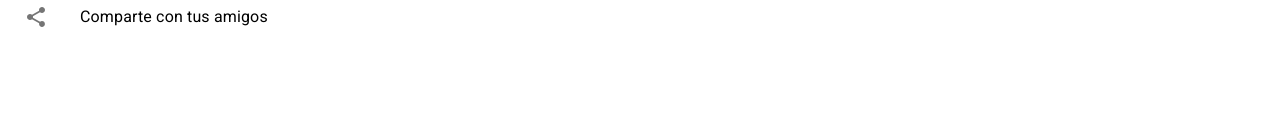
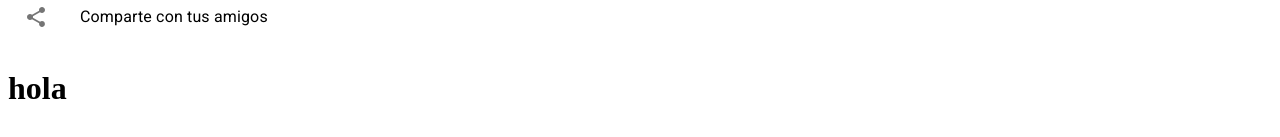
Before and after one commit to alfredomtzg/React-and-Material-UI, a React (Create React App) app: page / in a window 1280 px wide. Shown: the part 221-358 px from the top of the page. Built offline with nearby package versions, Linux system fonts and the light colour scheme.

Commit message:
new component Oculto

```diff
--- a/src/TemaGlobal.jsx
+++ b/src/TemaGlobal.jsx
@@ -4,6 +4,7 @@ import { MuiThemeProvider } from '@material-ui/core/styles'
 import theme from './temaConfig'
 import Navbar from './components/Navbar'
 import Listas from './components/Listas'
+import Oculto from './components/Oculto'
 
 function TemaGlobal() {
     return(
@@ -13,6 +14,7 @@ function TemaGlobal() {
                 contained
             </Button>
             <Listas/>
+            <Oculto/>
         </MuiThemeProvider>
     )
 }
--- /dev/null
+++ b/src/components/Oculto.jsx
@@ -0,0 +1,11 @@
+import React from 'react'
+
+const Oculto = () => {
+    return(
+        <>
+        <h1>hola</h1>
+        </>
+    )
+}
+
+export default Oculto;
```
